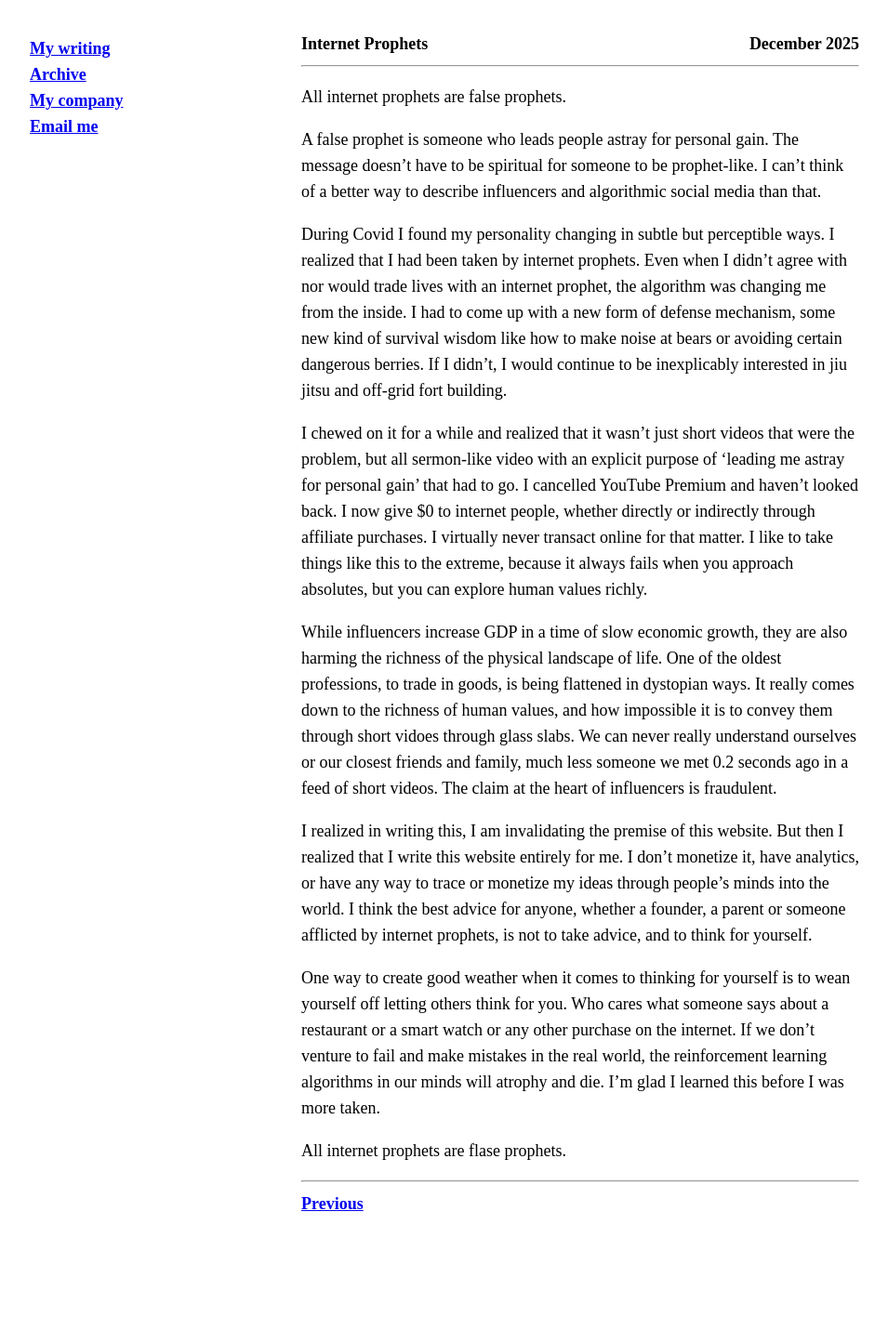
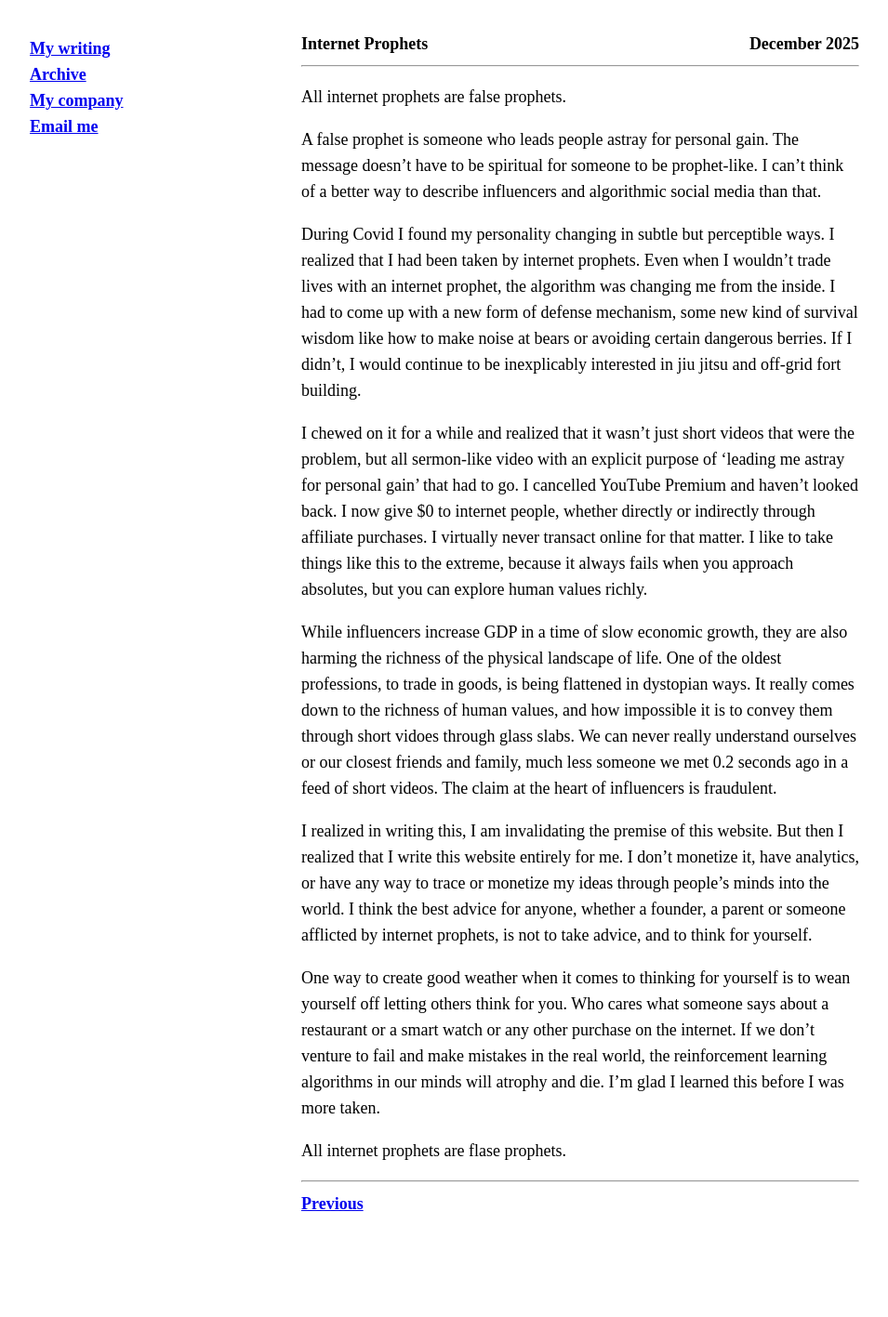
Before and after one commit to rogerkirkness/writing, a Jekyll site: the page built from _posts/2025-12-22-internet-prophets.md, in a window 1280 px wide. Shown: the whole page at 93% size, without its empty margins (16-971 px from the left). Built offline with Jekyll 4.4.1, drawn with Linux system fonts in a browser that asks for light colours.

Commit message:
Revisions

```diff
--- a/_posts/2025-12-22-internet-prophets.md
+++ b/_posts/2025-12-22-internet-prophets.md
@@ -9,7 +9,7 @@ All internet prophets are false prophets.
 
 A false prophet is someone who leads people astray for personal gain. The message doesn't have to be spiritual for someone to be prophet-like. I can't think of a better way to describe influencers and algorithmic social media than that.
 
-During Covid I found my personality changing in subtle but perceptible ways. I realized that I had been taken by internet prophets. Even when I didn't agree with nor would trade lives with an internet prophet, the algorithm was changing me from the inside. I had to come up with a new form of defense mechanism, some new kind of survival wisdom like how to make noise at bears or avoiding certain dangerous berries. If I didn't, I would continue to be inexplicably interested in jiu jitsu and off-grid fort building.
+During Covid I found my personality changing in subtle but perceptible ways. I realized that I had been taken by internet prophets. Even when I wouldn't trade lives with an internet prophet, the algorithm was changing me from the inside. I had to come up with a new form of defense mechanism, some new kind of survival wisdom like how to make noise at bears or avoiding certain dangerous berries. If I didn't, I would continue to be inexplicably interested in jiu jitsu and off-grid fort building.
 
 I chewed on it for a while and realized that it wasn't just short videos that were the problem, but all sermon-like video with an explicit purpose of 'leading me astray for personal gain' that had to go. I cancelled YouTube Premium and haven't looked back. I now give $0 to internet people, whether directly or indirectly through affiliate purchases. I virtually never transact online for that matter. I like to take things like this to the extreme, because it always fails when you approach absolutes, but you can explore human values richly.
 
```
